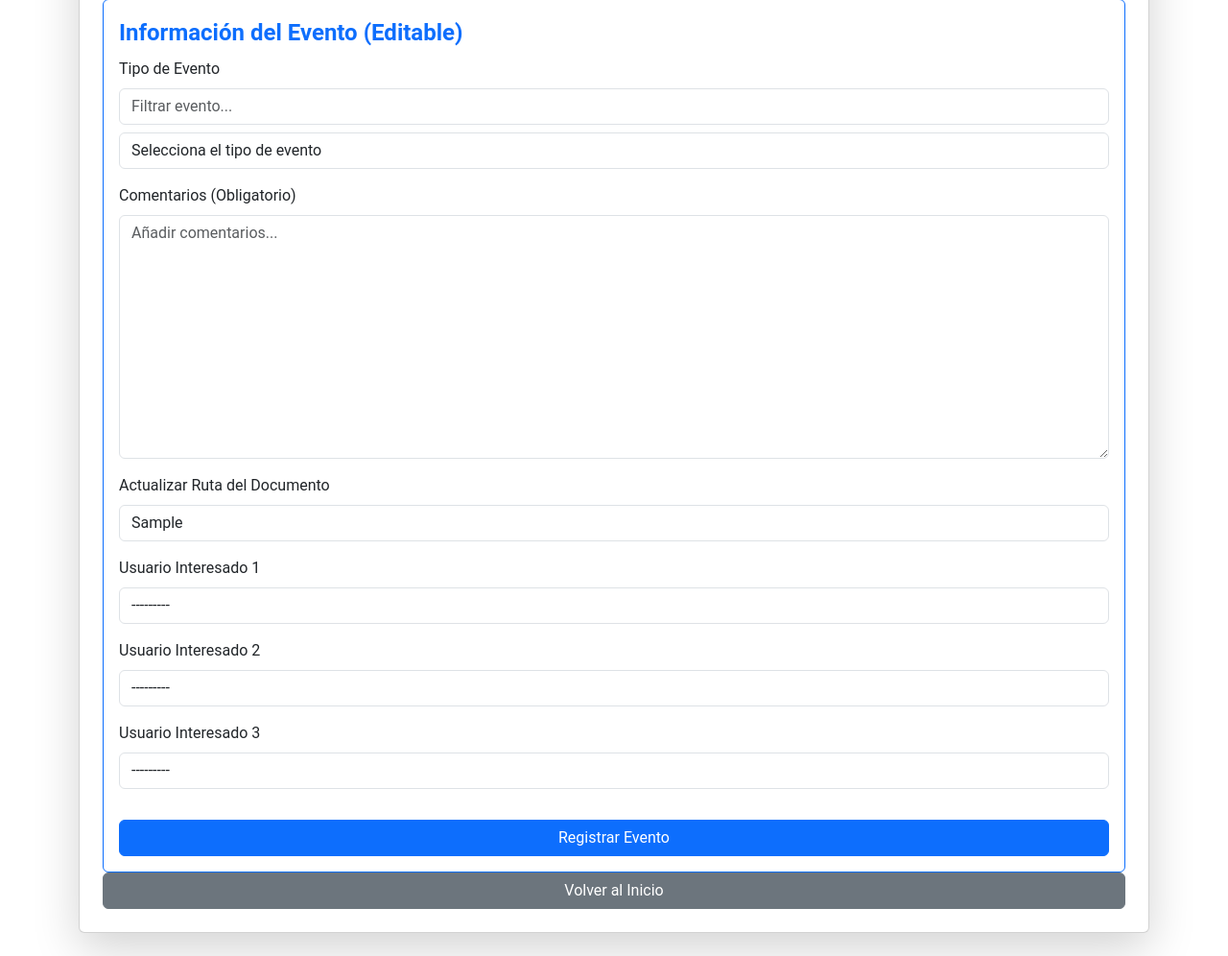
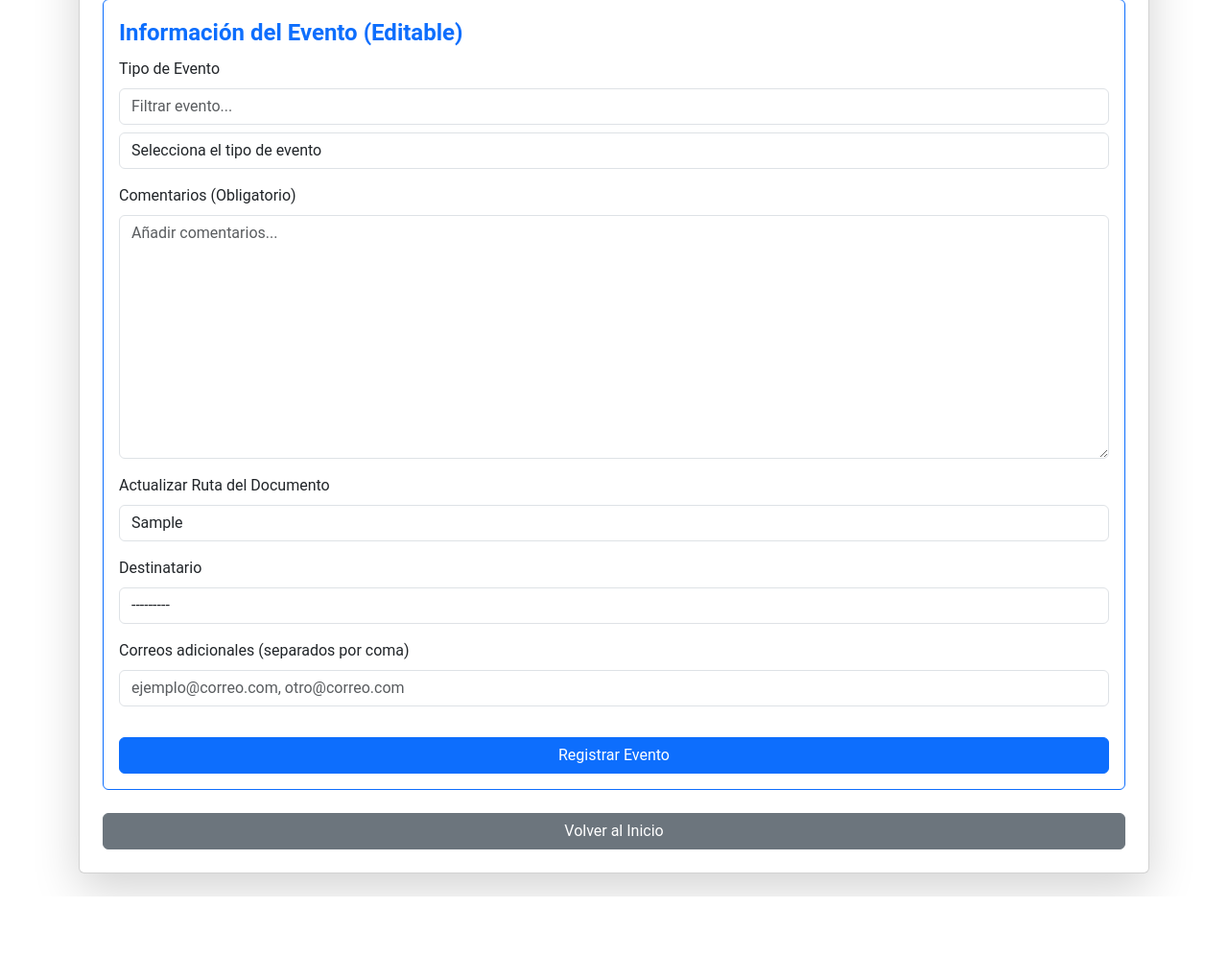
Before and after one commit to felipe97rg/APLICACION_DOCUMENTOS, a Django app: page /documento/1/evento/ in a window 1280 px wide. Shown: the part 875-1871 px from the top of the page at 96% size. After the commit the page ends 1809 px from the top, so only its background shows below. Run offline with Django 5.2, Linux system fonts and the light colour scheme; a user stored in the database is signed in; tables that the repository leaves empty hold one stand-in row (values such as "Sample post"); one stand-in notice (Sample message) is shown.

Commit message:
Cambios correo 03/03/2025 -1

```diff
--- a/aplicacion_documentos/settings.py
+++ b/aplicacion_documentos/settings.py
@@ -151,5 +151,5 @@ EMAIL_HOST = 'smtp.zoho.com'
 EMAIL_PORT = 587
 EMAIL_USE_TLS = True
 EMAIL_HOST_USER = 'documentos@cenyt.com.co'
-EMAIL_HOST_PASSWORD = 'Documentos123*'
+EMAIL_HOST_PASSWORD = 'Documentos123'
 DEFAULT_FROM_EMAIL = 'documentos@cenyt.com.co'
--- a/documentos/forms.py
+++ b/documentos/forms.py
@@ -73,6 +73,11 @@ class EventoForm(forms.ModelForm):
         label="Comentarios"
     )
 
+    correos_adicionales = forms.CharField(
+        required=False,
+        widget=forms.TextInput(attrs={"placeholder": "Correos adicionales separados por comas"})
+    )
+
     class Meta:
         model = Evento
         fields = [
@@ -88,6 +93,7 @@ class EventoForm(forms.ModelForm):
             "usuario_interesado_1",
             "usuario_interesado_2",
             "usuario_interesado_3",
+            "correos_adicionales"
         ]
         widgets = {
             "estado_actual": forms.TextInput(attrs={"class": "form-control", "readonly": "readonly"}),
@@ -100,4 +106,5 @@ class EventoForm(forms.ModelForm):
             "usuario_interesado_1": forms.Select(attrs={"class": "form-control"}),
             "usuario_interesado_2": forms.Select(attrs={"class": "form-control"}),
             "usuario_interesado_3": forms.Select(attrs={"class": "form-control"}),
+            "correos_adicionales": forms.TextInput(attrs={"class": "form-control"})
         }
--- a/documentos/templates/documentos/correo_evento.html
+++ b/documentos/templates/documentos/correo_evento.html
@@ -42,9 +42,7 @@
         <h3>✉ Destinatarios</h3>
         <ul>
             {% if evento.usuario_interesado_1 %}<li>{{ evento.usuario_interesado_1.get_full_name }} ({{ evento.usuario_interesado_1.email }})</li>{% endif %}
-            {% if evento.usuario_interesado_2 %}<li>{{ evento.usuario_interesado_2.get_full_name }} ({{ evento.usuario_interesado_2.email }})</li>{% endif %}
-            {% if evento.usuario_interesado_3 %}<li>{{ evento.usuario_interesado_3.get_full_name }} ({{ evento.usuario_interesado_3.email }})</li>{% endif %}
-        </ul>
+ </ul>
 
         <div class="footer">
             <p>Este es un mensaje automático generado por el sistema de gestión documental.</p>
--- a/documentos/templates/documentos/registrar_evento.html
+++ b/documentos/templates/documentos/registrar_evento.html
@@ -102,23 +102,24 @@
             </div>
 
             <div class="mb-3">
-                <label class="form-label">Usuario Interesado 1</label>
+                <label class="form-label">Destinatario</label>
                 {{ form.usuario_interesado_1 }}
             </div>
 
-            <div class="mb-3">
-                <label class="form-label">Usuario Interesado 2</label>
-                {{ form.usuario_interesado_2 }}
-            </div>
 
-            <div class="mb-3">
-                <label class="form-label">Usuario Interesado 3</label>
-                {{ form.usuario_interesado_3 }}
-            </div>
+        <!-- Nuevo campo con formato similar -->
+        <div class="mb-3">
+            <label class="form-label">Correos adicionales (separados por coma)</label>
+            <input type="text" name="correos_adicionales" id="correos_adicionales" class="form-control"
+                placeholder="ejemplo@correo.com, otro@correo.com">
+        </div>
+        <button type="submit" class="btn btn-primary w-100 mt-3">Registrar Evento</button>
 
-            <button type="submit" class="btn btn-primary w-100 mt-3">Registrar Evento</button>
         </fieldset>
     </form>
+
+
+    <br>
     <a href="{% url 'dashboard' %}" class="btn btn-secondary">Volver al Inicio</a>
 </div>
 
--- a/documentos/views.py
+++ b/documentos/views.py
@@ -531,12 +531,14 @@ def validar_evento_permitido(documento, tipo_evento):
 def registrar_evento(request, documento_id):
     """Vista para registrar un evento en un documento"""
     documento = get_object_or_404(Documento, id=documento_id)
+    Proyecto = documento.subproyecto.proyecto.nombre
+    Subproyecto = documento.subproyecto.nombre
 
     # **Definir descripciones de eventos**
     descripciones_eventos = {
 
         # Eventos de Creación de Documento
-        "Creación de Versión Preliminar": "Se ha creado la versión A del documento y se solicita la revisión preliminar de este para su primera evaluación.",
+        "Creación de Versión Preliminar": "Se solicita la creación de la versión preliminar del documento.",
         "Creación de Versión Interna Superada": "Se ha creado la versión nueva del documento y se solicita la revisión de este para su evaluación.",
 
         "Creación de Versión Interdisciplinaria": "Se ha creado la versión interdisciplinaria del documento y se solicita la revisión de este para su evaluación.",
@@ -791,8 +793,16 @@ def registrar_evento(request, documento_id):
             ]
             destinatarios = [email for email in destinatarios if email]
 
+            # **📧 Obtener correos adicionales ingresados por el usuario**
+            correos_adicionales = form.cleaned_data.get("correos_adicionales", "")
+
+            if correos_adicionales:
+                correos_lista = [correo.strip() for correo in correos_adicionales.split(",") if correo.strip()]
+                destinatarios.extend(correos_lista)
+
+
             if destinatarios:
-                subject = f"📄{evento.tipo_evento} - Nuevo Evento Registrado: "
+                subject = f"{Proyecto} - {Subproyecto} - {documento.codigo} - {evento.tipo_evento} - {documento.nombre}"
                 html_message = render_to_string("documentos/correo_evento.html", {
                     "documento": documento,
                     "evento": evento,
```
Also changed, not shown: documentos/templates/documentos/dashboard.html (+13 -0 lines).
